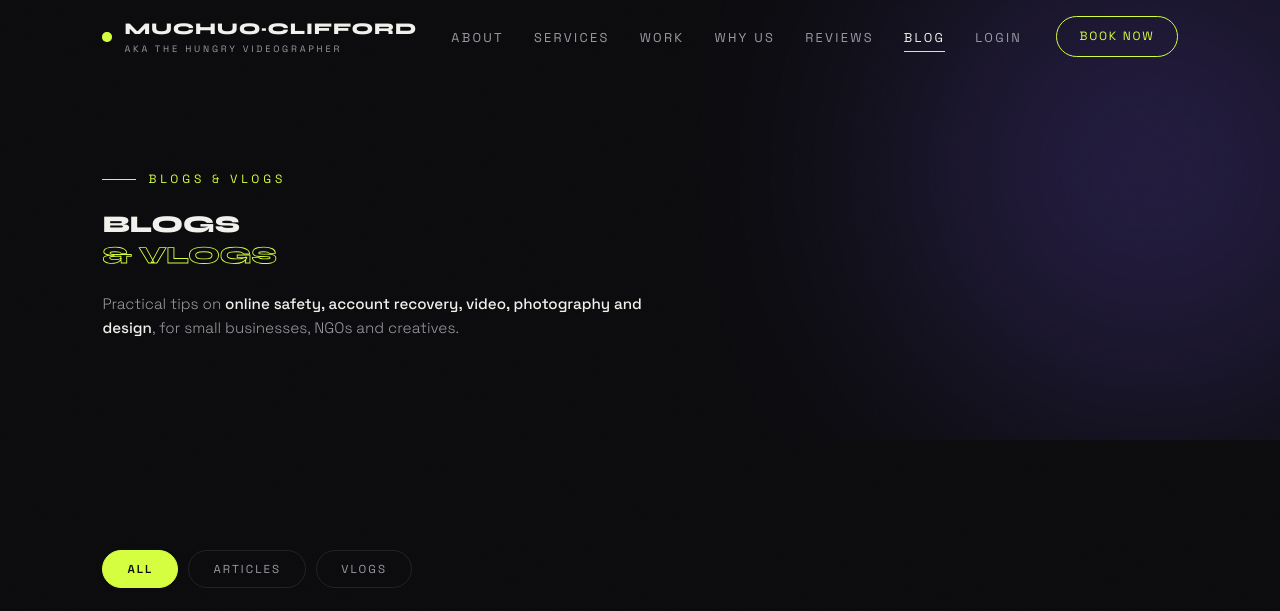
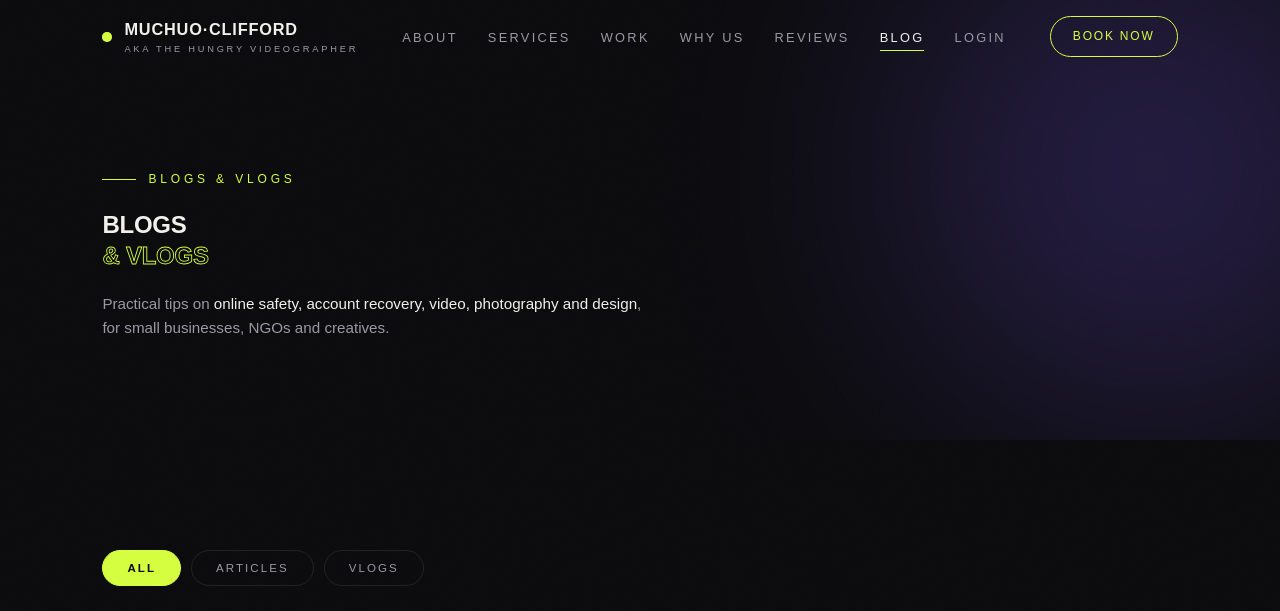
Before and after one commit to thehungryvideographer-max/muchuoclifford-site, a plain HTML site: page blog.html in a window 1280 px wide. Shown: the top 611 px of the page. Drawn offline with Linux system fonts and the light colour scheme.

Commit message:
Switch site font to Poppins

```diff
--- a/blog.html
+++ b/blog.html
@@ -12,7 +12,7 @@
 <link rel="icon" type="image/svg+xml" href="favicon.svg">
 <link rel="preconnect" href="https://fonts.googleapis.com">
 <link rel="preconnect" href="https://fonts.gstatic.com" crossorigin>
-<link href="https://fonts.googleapis.com/css2?family=Syne:wght@400;500;600;700;800&family=Space+Grotesk:wght@300;400;500;600;700&display=swap" rel="stylesheet">
+<link href="https://fonts.googleapis.com/css2?family=Poppins:wght@300;400;500;600;700;800&display=swap" rel="stylesheet">
 <link rel="stylesheet" href="css/styles.css">
 </head>
 <body>
```
